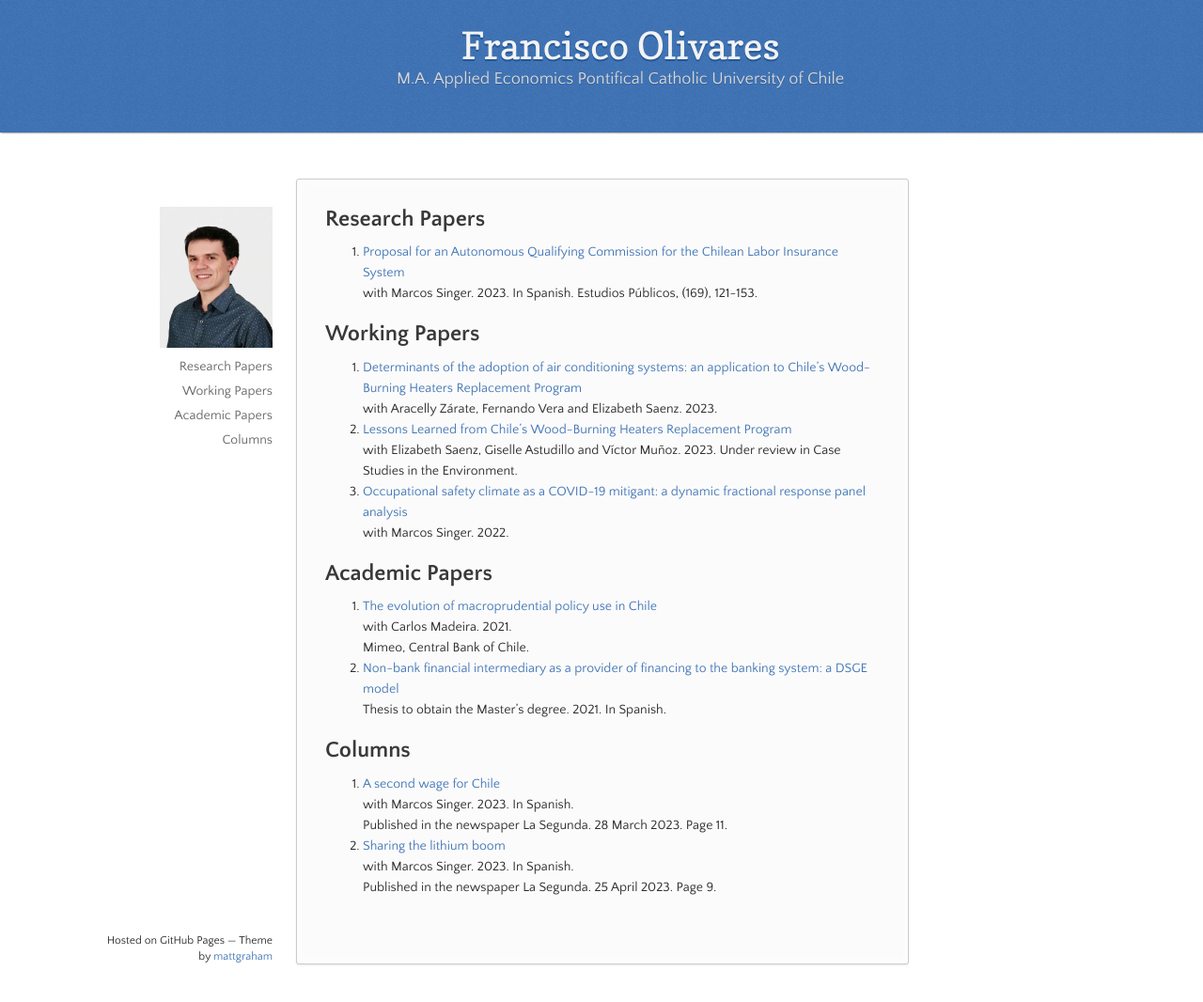
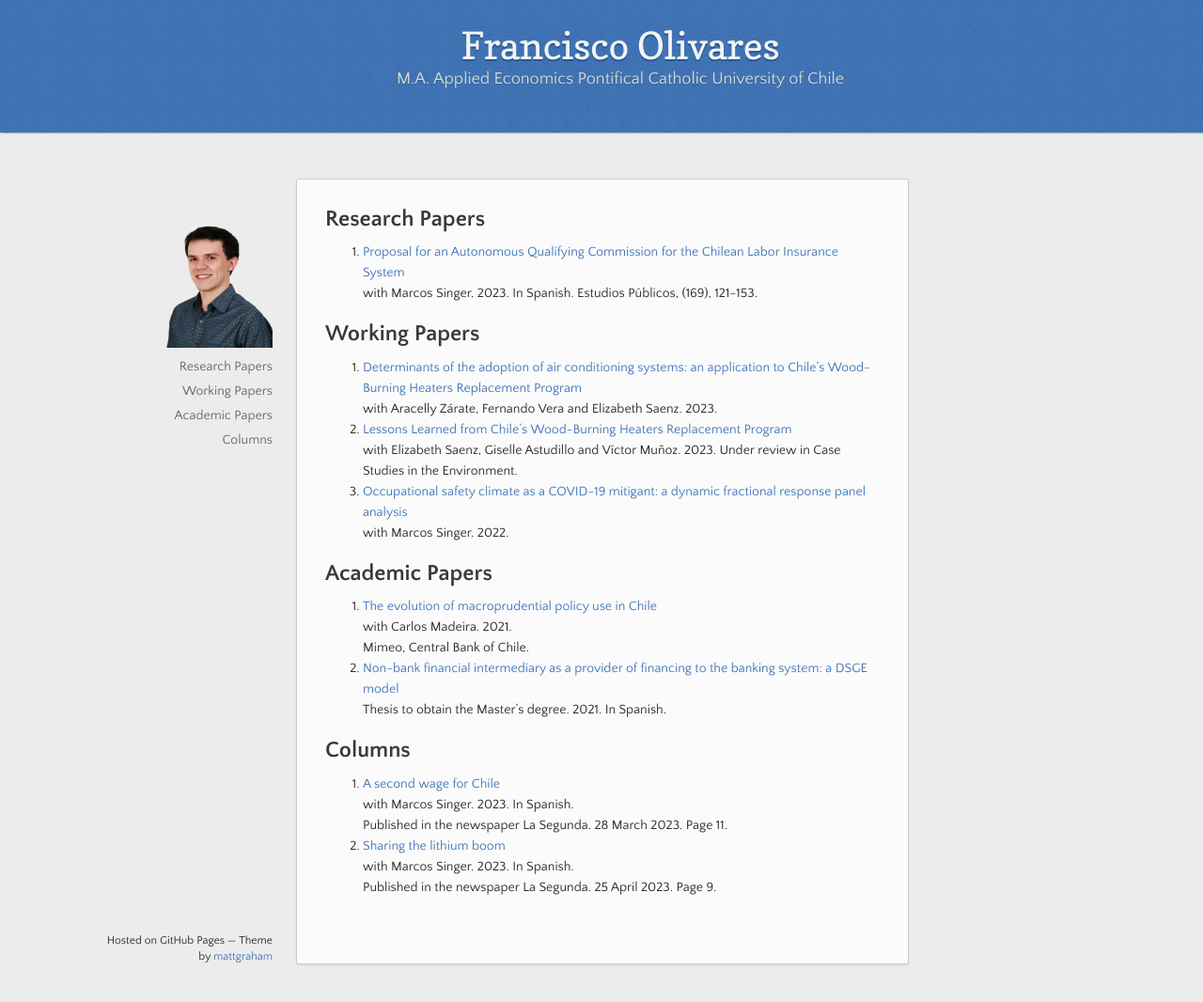
Before and after one commit to fco-olivares/fco-olivares.github.io, a Jekyll site: the page built from index.md, in a window 1280 px wide and 1066 px high. Shown: the whole window at 94% size. Built offline with Jekyll 4.4.1, drawn with Linux system fonts in a browser that asks for light colours; our own code applies the rules of GitHub Pages for plain Markdown files.

Commit message:
Update jekyll-theme-leap-day.scss

```diff
--- a/_sass/jekyll-theme-leap-day.scss
+++ b/_sass/jekyll-theme-leap-day.scss
@@ -13,7 +13,7 @@ body {
   font-weight:300;
   margin: 0px;
   padding:0px 0 20px 0px;
-  background: #ffffff;
+  background: #ececec;
 }
 
 h1, h2, h3, h4, h5, h6 {
```
